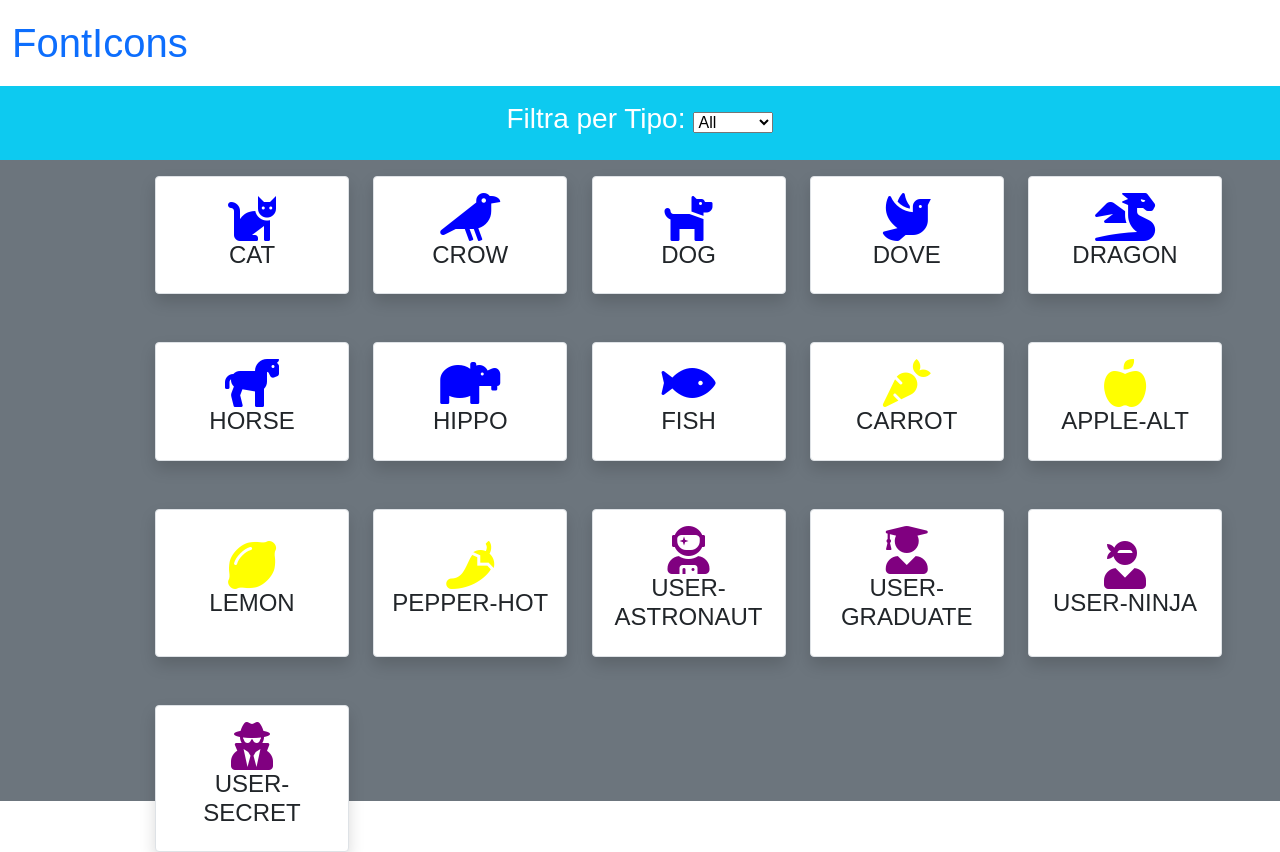
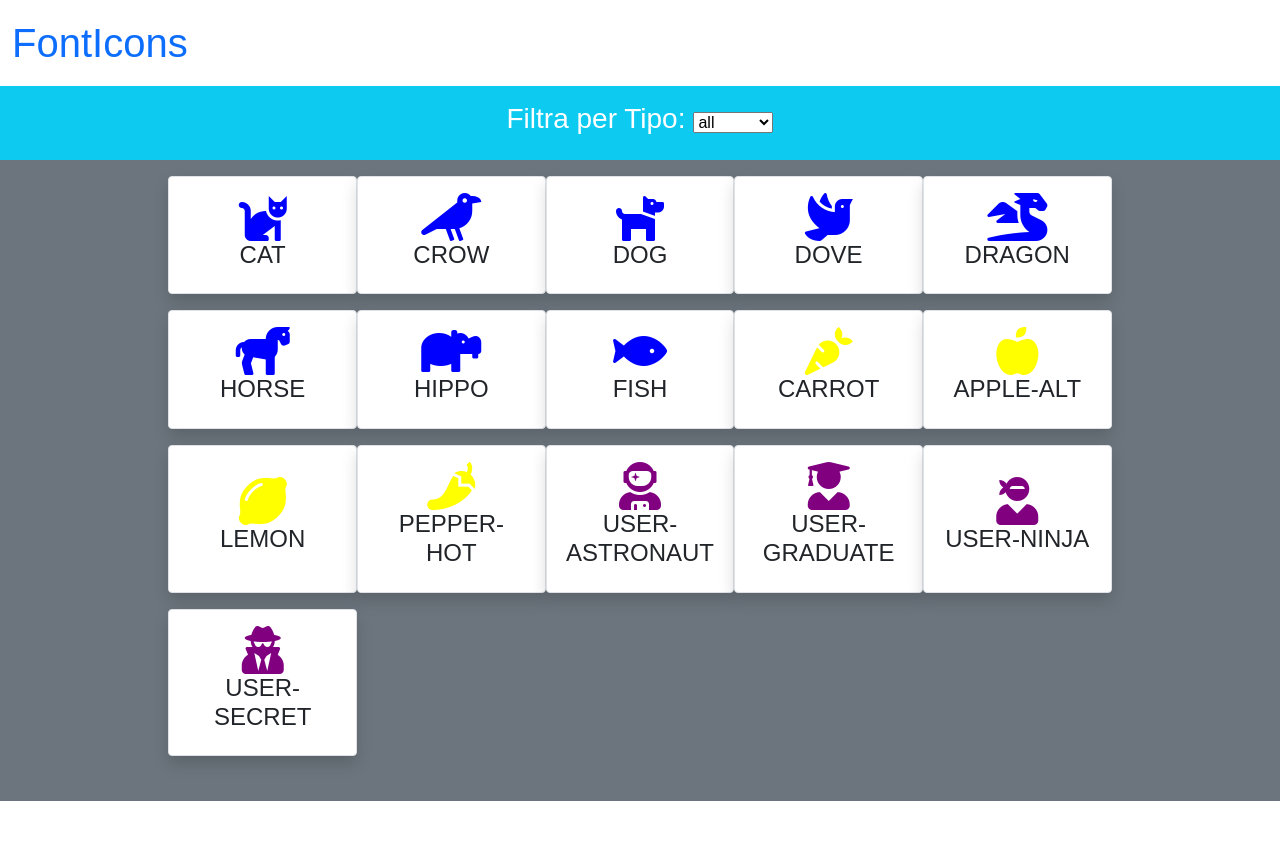
Before and after one commit to Forklein/js-es6-icons, a plain HTML site: page index.html in a window 1280 px wide. After the commit the page ends 801 px from the top, so only its background shows below. Drawn offline with nearby package versions, Linux system fonts and the light colour scheme.

Commit message:
Add another function for print select option value

```diff
--- a/index.html
+++ b/index.html
@@ -27,7 +27,6 @@
                     <h3>Filtra per Tipo:</h3>
                     &ensp;
                     <select id="filter" style="width: 80px;">
-                        <option value="all">All</option>
                     </select>
                 </div>
             </div>
@@ -35,7 +34,7 @@
     </header>
     <main class="bg-secondary p-3">
         <div class="container">
-            <div id="cards" class="row text-center g-5 justify-content-between">
+            <div id="cards" class="row text-center g-3">
             </div>
         </div>
     </main>
--- a/js/script.js
+++ b/js/script.js
@@ -1,5 +1,6 @@
 const elementDisplay = document.getElementById('cards');
 let iconTemplate = '';
+
 //# Print cards Function
 const printCard = (arr, targetElement) => {
     arr.forEach((icon, index) => {
@@ -10,8 +11,8 @@ const printCard = (arr, targetElement) => {
         iconTemplate += `
         <div class="col-md-2 bg-white shadow p-3 border rounded-2 ${offsetDisplay}
         d-flex flex-column align-items-center justify-content-center">
-           <i class="${icon.family} fa-${icon.name} fa-3x ${icon.type}"></i>
-           <p class="h4">${icon.name.toUpperCase()}</p>
+            <i class="${icon.family} fa-${icon.name} fa-3x ${icon.type}"></i>
+            <p class="h4">${icon.name.toUpperCase()}</p>
         </div>
         `;
     });
@@ -19,3 +20,21 @@ const printCard = (arr, targetElement) => {
 }
 
 printCard(icons, elementDisplay);
+
+//# Print option Function
+
+const filterDisplay = document.getElementById('filter');
+let optionTemplate = '<option>all</option>';
+
+const printOption = (arr, targetElement) => {
+    arr.forEach((icon) => {
+        if (!optionTemplate.includes(icon.type))
+            optionTemplate += `
+        <option>
+           ${icon.type}
+        </option>
+        `;
+    });
+    targetElement.innerHTML = optionTemplate;
+}
+printOption(icons, filterDisplay);
```
